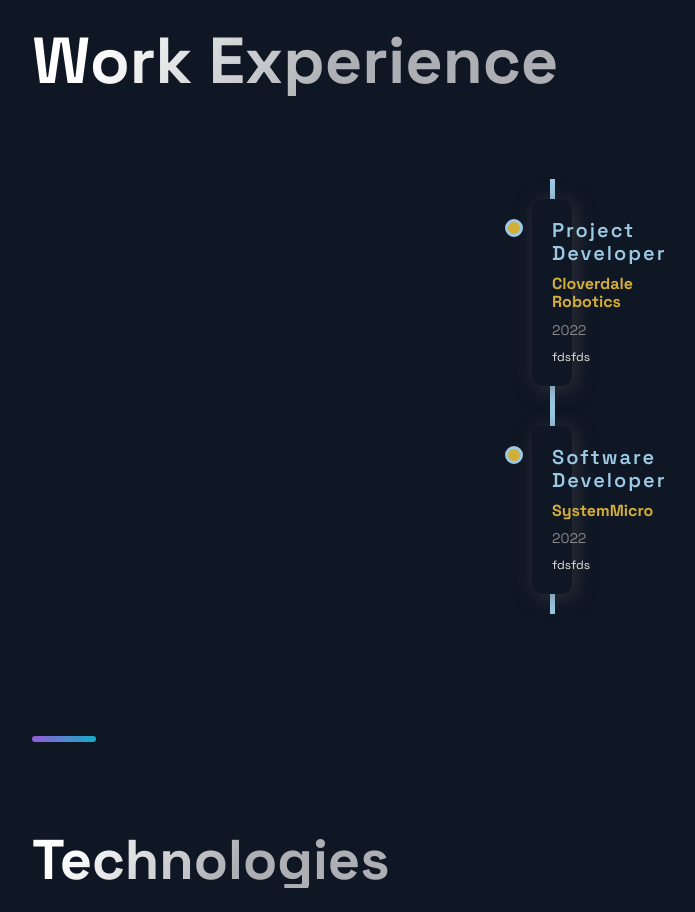
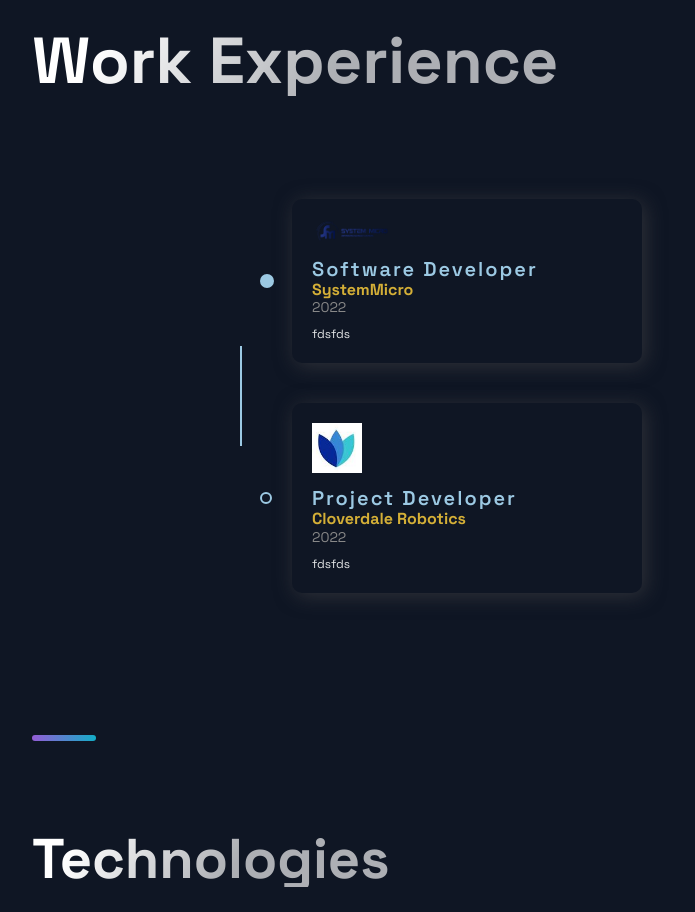
Before and after one commit to mohammadawwad/Personal-Website, a Next.js app: page / in a window 1280 px wide. Shown: the part 1600-2512 px from the top of the page, without its empty margins (88-783 px from the left). Built offline with nearby package versions, Linux system fonts and the light colour scheme.

Commit message:
better version, needs some refinement with the logo placement for work experience as well as card size and timeline bar

```diff
--- a/src/components/Experience/WorkExperience.js
+++ b/src/components/Experience/WorkExperience.js
@@ -2,7 +2,8 @@ import React from 'react';
 import {
   ExperienceCard,
   ExperienceContainer,
-  Timeline,
+  VerticalTimeline,
+  Dot,
   HeaderThree,
   CompanyLogo,
   CompanyName,
@@ -17,9 +18,10 @@ const WorkExperience = () => {
     <Section nopadding id="work-experience">
       <SectionTitle main>Work Experience</SectionTitle>
       <ExperienceContainer>
-        <Timeline>
+        <VerticalTimeline />
         {Experiences.map((exp, index) => (
           <ExperienceCard key={index}>
+            <Dot active={index === 0} />
             {exp.logo && <CompanyLogo src={exp.logo} alt={`${exp.company} logo`} />}
             <HeaderThree>{exp.title}</HeaderThree>
             <CompanyName>{exp.company}</CompanyName>
@@ -27,7 +29,6 @@ const WorkExperience = () => {
             <CardInfo>{exp.description}</CardInfo>
           </ExperienceCard>
         ))}
-        </Timeline>
       </ExperienceContainer>
     </Section>
   );
--- a/src/components/Experience/WorkExperienceStyles.js
+++ b/src/components/Experience/WorkExperienceStyles.js
@@ -3,48 +3,57 @@ import styled from 'styled-components';
 export const ExperienceContainer = styled.div`
   display: flex;
   flex-direction: column;
-  align-items: center;
+  align-items: flex-start;
+  justify-content: center;
   position: relative;
   width: 100%;
-  margin: 50px 0;
+  padding: 50px 0;
 `;
 
-export const Timeline = styled.div`
+export const VerticalTimeline = styled.div`
   display: flex;
   flex-direction: column;
-  align-items: center;
-  position: relative;
-  width: 5px;
-  background-color: #9cc9e3; /* Vertical timeline color */
+  position: absolute;
+  left: 20%;
+  width: 2px;
+  background-color: #9cc9e3;
+  padding: 50px 0;
+  margin: 50px 0;
 `;
 
 export const ExperienceCard = styled.div`
   position: relative;
-  width: 70%;
+  left: 25%;
+  width: 350px;
+  margin: 20px 0;
   padding: 20px;
-  margin: 20px 0;
-  background-color: #0f1624;
   box-shadow: 3px 3px 20px rgba(80, 78, 78, 0.5);
   border-radius: 10px;
-  text-align: center;
+  background-color: #0f1624;
+  text-align: left;
   transition: all 0.3s ease-in-out;
-  z-index: 1;
 
   &:hover {
     transform: scale(1.05);
   }
+`;
 
-  &::before {
-    content: '';
-    position: absolute;
-    left: -27px;
-    top: 20px;
-    width: 12px;
-    height: 12px;
-    background-color: #d4af37; /* Dot color */
-    border: 3px solid #9cc9e3;
-    border-radius: 50%;
-    z-index: 2;
+export const Dot = styled.div`
+  width: ${({ active }) => (active ? '14px' : '12px')};
+  height: ${({ active }) => (active ? '14px' : '12px')};
+  background-color: ${({ active }) => (active ? '#9cc9e3' : 'transparent')};
+  border: 2px solid #9cc9e3;
+  border-radius: 50%;
+  position: absolute;
+  left: -32px;
+  top: 50%;
+  transform: translateY(-50%);
+  transition: all 0.3s ease;
+
+  &:hover {
+    background-color: #80a9ff;
+    width: 16px;
+    height: 16px;
   }
 `;
 
@@ -53,7 +62,6 @@ export const HeaderThree = styled.h3`
   letter-spacing: 2px;
   color: #9cc9e3;
   font-size: 2rem;
-  margin-bottom: 10px;
 `;
 
 export const CompanyLogo = styled.img`
@@ -65,7 +73,6 @@ export const CompanyLogo = styled.img`
 export const CompanyName = styled.h4`
   color: #d4af37;
   font-size: 1.6rem;
-  margin-bottom: 10px;
 `;
 
 export const DateRange = styled.p`
--- a/src/constants/constants.js
+++ b/src/constants/constants.js
@@ -144,19 +144,24 @@ export const TimeLineData = [
 
 
 export const Experiences = [
+
   {
     index: 0,
-    title: "Project Developer",
-    company: "Cloverdale Robotics",
+    title: "Software Developer",
+    company: "SystemMicro",
+    logo: '/images/SystemMicro.png',
     dateRange: "2022",
     description: "fdsfds",
   },
 
   {
     index: 1,
-    title: "Software Developer",
-    company: "SystemMicro",
+    title: "Project Developer",
+    company: "Cloverdale Robotics",
+    logo: '/images/CLR.png',
     dateRange: "2022",
     description: "fdsfds",
   }
+
+
 ];
```
Also changed, not shown: public/images/CLR.png (added), public/images/SystemMicro.png (added). Lines whose indentation alone changed are shown as unchanged.
